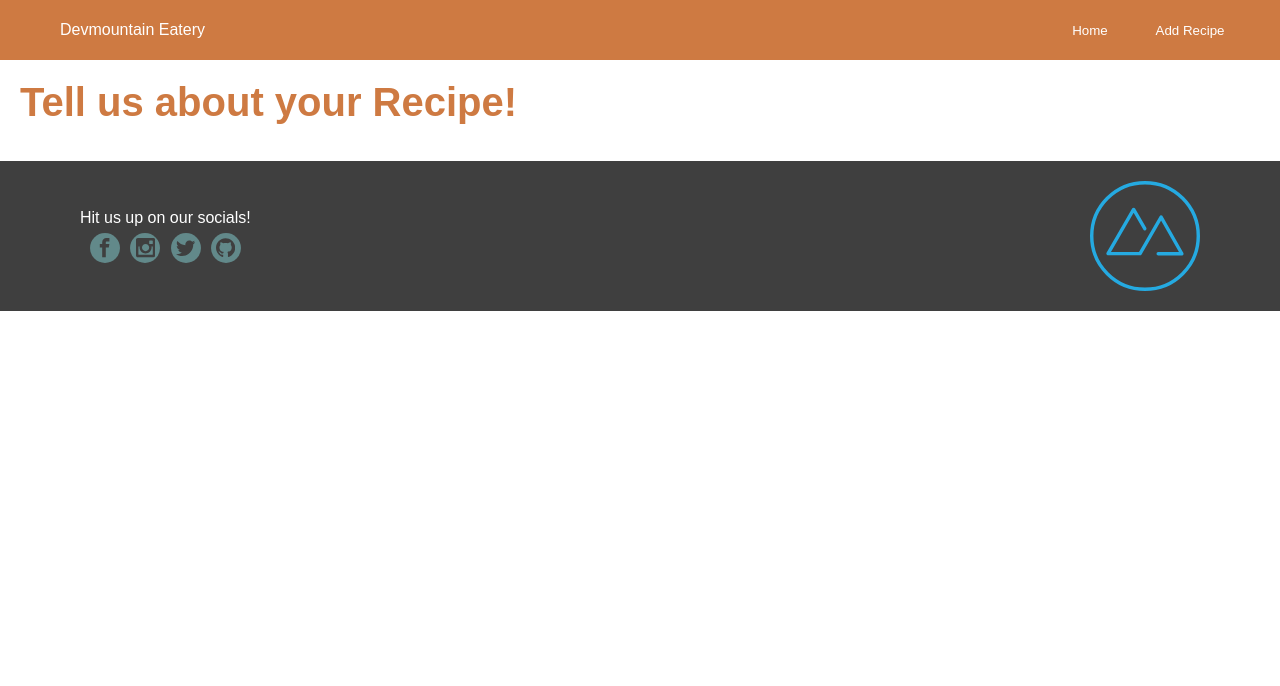
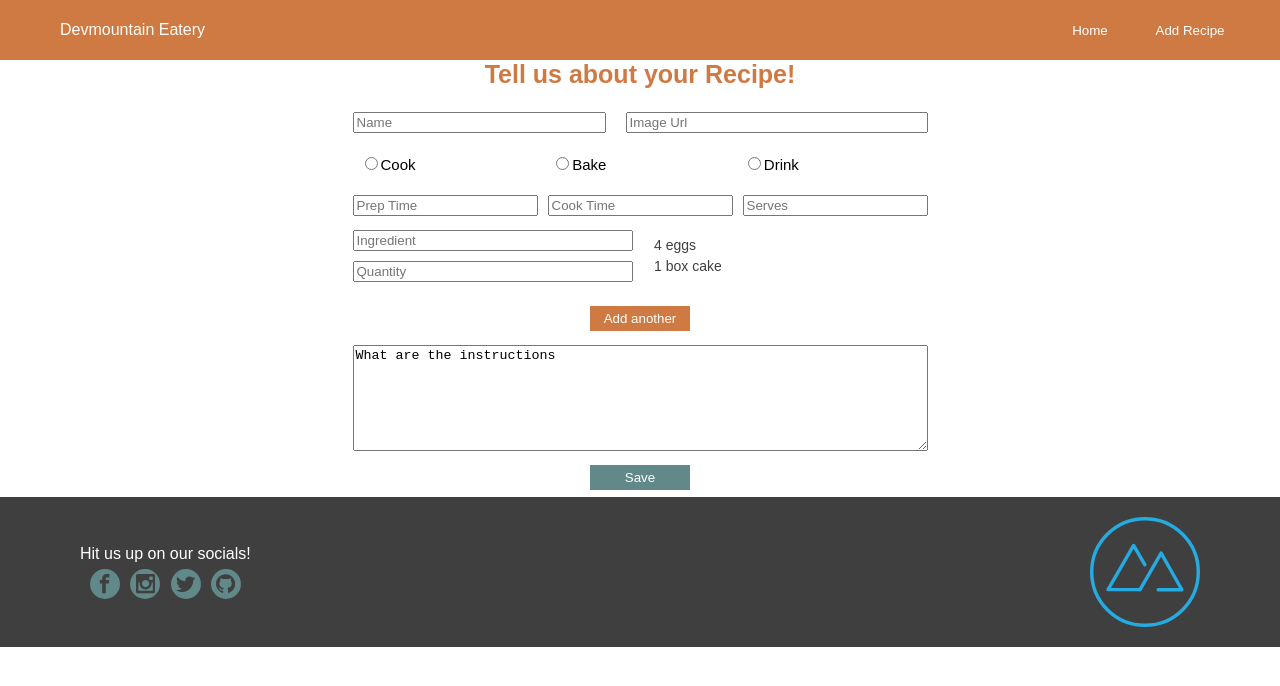
Before and after one commit to rachelspencer/Unit-3-dev-mountain-eatery, a React (Create React App) app: page /newRecipe in a window 1280 px wide. Shown: the top 686 px of the page. Built offline with nearby package versions, Linux system fonts and the light colour scheme.

Commit message:
detailed page css complete

```diff
--- a/src/App.css
+++ b/src/App.css
@@ -91,9 +91,13 @@ nav {
 	display: flex;
 	flex-direction: column;
 	align-items: center;
+	justify-content: center;
 	padding: 60px 0px;
 	text-align: center;
+	min-height: 170px;
 }
+
+/* Fonts and headings */
 
 h1 {
 	font-family: sans-serif;
@@ -113,13 +117,19 @@ h1 {
 	margin-bottom: 16px;
 }
 
+.detailed-page-headings {
+	margin-top: 10px;
+	margin-bottom: 16px;
+	text-align: center;
+}
+
 h3 {
 	font-family: sans-serif;
 	color: white;
 	margin-bottom: 16px;
 }
 
-p {
+.banner-p {
 	font-family: sans-serif;
 	color: white;
 	width: 517px;
@@ -145,8 +155,25 @@ p {
 	background-color: rgb(98, 137, 138, .5);
 }
 
+.recipe-add-btn:hover {
+	background-color: rgb(98, 137, 138, .5);
+}
+
+.orange-add-btn {
+	background-color: rgb(206, 122, 66);
+	border: none;
+	color: white;
+	cursor: pointer;
+	width: 100px;
+	padding: 5px 5px;
+}
+
+.orange-add-btn:hover {
+	background-color:rgb(206, 122, 66, .5);
+	color: black;
+}
+
 /* HomeScreen Search Bar */
-.
 
 /* Recipe card */
 .recipe-card {
@@ -158,7 +185,7 @@ p {
 	width: 100%;
 }
 
-.content-container {
+.recipe-content-container {
 	padding: 20px;
 }
 
@@ -223,3 +250,179 @@ p {
     top: 5px;
 	color:rgb(206, 122, 66);
 }
+
+  /* Details Page */
+
+.details-bottom {
+	display: flex;
+	justify-content: center;
+}
+
+.detail-content-container {
+	padding: 10px;
+	margin: 10px;
+	display: flex;
+	flex-direction: column;
+	box-shadow: 0px 3px 2px 1px rgba(0, 0, 0, .3);
+}
+
+.recipe-ingredients-card{
+	/* min-height: 320px; */
+    /* display: flex;
+    flex-direction: column; */
+    /* align-items: center; */
+    text-align:left;
+	border-radius: 2px;
+}
+
+.ingredients-list ul {
+	padding: 0;
+}
+
+.instructions-paragraph-card {
+	width: 270px;
+	min-height: 320px;
+	padding: 10px;
+	margin: 10px;
+    display: flex;
+    flex-direction: column;
+    align-items: center;
+	text-align:left;
+	border-radius: 2px;
+	box-shadow: 0px 3px 2px 1px rgba(0, 0, 0, .3);
+}
+
+.detailed-page-p {
+	color:#3f3f3f;
+}
+
+p {
+	font-family: sans-serif;
+	color:#3f3f3f;
+	margin-bottom: 5px;
+	font-weight: 100;
+	font-size: 14px;
+}
+
+li {
+
+	font-family: sans-serif;
+	color:#3f3f3f;
+	margin-bottom: 5px;
+	font-weight: 100;
+	font-size: 14px;
+	list-style: none;
+	text-align: left;
+}
+
+ul {
+	width: 162px;
+	height: auto;
+	padding: 10px;
+}
+
+.empty-ingredients {
+	color: black;
+	text-align: left;
+}
+
+/* Recipe Form */
+
+.form-container {
+	display: flex;
+	justify-content: center;
+}
+
+.form-content-container {
+	display: flex;
+	justify-content: center;
+	flex-direction: column;
+}
+
+.form-title {
+	font-size: 25px;
+	text-align: center;
+}
+.two-column-row {
+	display: flex;
+	padding: 7px;
+}
+
+.input-left  {
+	flex: 1 1 50%;
+    margin-right: 10px;
+    display: inline-block;
+}
+
+.input-left-column {
+	flex: 1 1 60%;
+    margin-bottom: 10px;
+    display: inline-block;
+}
+
+.input-right  {
+	flex: 1 1 60%;
+	display: inline-block;
+	margin-left: 10px;
+}
+
+label {
+	font-size: 15px;
+	font-family: sans-serif;
+}
+
+.radio-row {
+	display: flex;
+	padding: 7px;
+}
+
+.three-column-row {
+	flex: 1 1 30%;
+	display: inline-block;
+	padding: 7px;
+}
+
+.input-middle {
+	margin-right: 10px;
+	margin-left: 10px;
+}
+
+.ingredient-form {
+	display: flex;
+}
+
+.add-recipe-ul {
+	flex: 1 1 50%;
+	display: inline-block;
+	padding: 7px;
+}
+
+.two-column {
+	display: flex;
+	padding: 7px;
+	flex-direction: column;
+}
+
+.two-column-b {
+	display: flex;
+	padding: 7px;
+	flex-direction: column;
+	flex: 1 1 50%;
+}
+
+.add-button {
+	display: flex;
+	justify-content: center;
+	padding: 7px;
+}
+
+.one-column-row {
+	display: flex;
+	justify-content: center;
+	padding: 7px;
+}
+
+.instruction-text-area {
+	flex: 1 1 100%;
+	height: 100px;
+}
--- a/src/App.js
+++ b/src/App.js
@@ -13,7 +13,7 @@ function App() {
       <Routes>
         <Route index element={<HomeScreen />} />
         <Route path="newRecipe" element={<NewRecipeScreen />} />
-        <Route path="recipe/:id" element={<DetailScreen />}  />
+        <Route path="recipes/:recipe_id" element={<DetailScreen />}  />
       </Routes>
       <Footer />
     </div>
--- /dev/null
+++ b/src/components/Banners/Banner.jsx
@@ -0,0 +1,29 @@
+import React from "react";
+import { Link } from "react-router-dom";
+
+const Banner = ({ buttonText, description, eyebrow, recipe }) => {
+    const { image_url, recipe_name, recipe_id } = recipe;
+  return (
+    <div
+      style={{
+        background: `linear-gradient(
+          190deg,
+          rgba(0, 0, 0, 0.8),
+          rgba(0, 0, 0, 0.8)),
+          url(${image_url})`,
+        backgroundSize: "cover",
+        backgroundPosition: "center",
+      }}
+      className="banner"
+    >
+        {eyebrow && <h3>{eyebrow}</h3>}
+        {recipe_name && <h1>{recipe_name}</h1>}
+        {description && <p className="banner-p">{description}</p>}
+        {buttonText && <Link to={`recipes/${recipe_id}`}>
+          <button className="blue-btn">{buttonText}</button>
+        </Link>}
+    </div>
+  );
+};
+
+export default Banner;
--- a/src/components/detailComponents/DetailScreen.jsx
+++ b/src/components/detailComponents/DetailScreen.jsx
@@ -1,11 +1,84 @@
-import React from 'react'
+import axios from 'axios';
+import React, { useState, useEffect} from 'react'
+import Banner from '../Banners/Banner';
+import { useParams } from 'react-router-dom';
 
 const DetailScreen = () => {
+  const [recipe, setRecipe] = useState(null)
+  const { recipe_id } = useParams();
+  console.log(recipe_id)
+
+  const getRecipeById = (id) => {
+    axios
+      .get(`https://recipes.devmountain.com/recipes/${id}`)
+      .then((res) => {
+        setRecipe(res.data)
+        console.log(res.data)
+     })
+  };
+
+  // const renderIngredients = () => {
+  //   if (!recipe.ingredients.length) {
+  //     return (
+  //       <p></p>
+  //     );
+  //   }
+
+  //   return (
+  //     <ul><li></li></ul>
+  //   )
+  // }
+
+  useEffect(() => {
+    getRecipeById(recipe_id);
+  }, [recipe_id])
+
   return (
-    <section className="content-container">
-      {/* Welcome to the details page! This page will be reusable. Follow instructions to know what to do here. */}
-    </section>
-  );
+    <div>
+     {recipe && (
+        <>
+          <div className="details-top">
+            <Banner
+              recipe={recipe}
+            />
+          </div>
+          <div className="details-bottom">
+            <div className='detail-content-container'>
+              <div className='recipe-ingredients-card'>
+                <div className="recipe-details">
+                  <h2 className="medium-text detailed-page-headings">Recipe</h2>
+                  <div className='detailed-page-p'>
+                    <p>Prep Time: {recipe.prep_time}</p>
+                    <p>Cook Time: {recipe.cook_time}</p>
+                    <p>Serves: {recipe.serves}</p>
+                  </div>
+                </div>
+              </div>
+              <div className="ingredients-list">
+                <h2 className="medium-text detailed-page-headings">Ingredients</h2>
+                {
+                  recipe.ingredients.length
+                    ? (
+                      <ul>
+                        {recipe.ingredients.map((ingredient) => <li key={recipe.ingredients.ingredient_id}>{ingredient.ingredient}</li>)}
+                      </ul>
+                    ) : (
+                      <p className='empty-ingredients'>No ingredients</p>
+                    )
+                }
+              </div>
+            </div>
+            <div className='instructions-paragraph-card'>
+              <h2 className="medium-text detailed-page-headings">Instructions</h2>
+              <div className='detailed-page-p'>
+                <p>{recipe.instructions}</p>
+              </div>
+            </div>
+          </div>
+        </>
+      )}
+    </div>
+  )
 };
 
 export default DetailScreen;
--- a/src/components/homeComponents/HomeScreen.jsx
+++ b/src/components/homeComponents/HomeScreen.jsx
@@ -1,5 +1,5 @@
 import React from 'react';
-import AdBanner from './AdBanner';
+import Banner from '../Banners/Banner';
 import RecipeCard from '../componentCards/RecipeCard';
 import SearchBar from './SearchBar';
 import { useState, useEffect } from 'react';
@@ -28,8 +28,14 @@ const HomeScreen = () => {
 
   return (
     <div >
-      <AdBanner />
-      <div className="content-container">
+      {recipes[2] &&
+      <Banner
+        eyebrow={"New Recipe"}
+        recipe={recipes[2]}
+        description={"Looks delicious right! Become your own master chef and re-create this yourself. Happy food making!"}
+        buttonText= {"Check it out"}
+      />}
+      <div className="recipe-content-container">
         <div className='search-bar-container'>
           <SearchBar handleSubmit={handleSubmit} />
         </div>
--- a/src/components/newRecipeComponents/NewRecipeScreen.jsx
+++ b/src/components/newRecipeComponents/NewRecipeScreen.jsx
@@ -2,9 +2,57 @@ import React from "react";
 
 const NewRecipeScreen = () => {
   return (
-    <section className="content-container">
-      <h1>Tell us about your Recipe!</h1>
-      {/* Here you will have a large form. Be prepared, part 4 will have you build this form in detail, and part 5 will have you style it. Do your best! */}
+    <section className="form-container">
+      <div>
+        <h1 className="form-title">Tell us about your Recipe!</h1>
+        <form className="form-content-container">
+          <div className="two-column-row">
+              <input className="input-left" placeholder="Name" name="name" />
+              <input className="input-right" placeholder="Image Url" name="imageURL" />
+            </div>
+            <div className="radio-row">
+              <div className="three-column-row" >
+                <input name="cook-category" type="radio" value="cook" id="cook"/>
+                <label for="cook">Cook</label>
+              </div>
+              <div className="three-column-row">
+                <input  name="cook-category" type="radio"  value="bake" id="bake"/>
+                <label for="bake">Bake</label>
+              </div>
+              <div className="three-column-row">
+                <input  name="cook-category" type="radio" value="drink" id="drink"/>
+                <label for="drink">Drink</label>
+              </div>
+
+            </div>
+            <div className="three-column-row">
+              <input placeholder="Prep Time" name="prepTime" />
+              <input className="input-middle" placeholder="Cook Time" name="cookTime" />
+              <input placeholder="Serves" name="serves" />
+            </div>
+            <div className="ingredient-form">
+              <div className="two-column-b">
+                <input className="input-left-column" placeholder="Ingredient" name="ingredient" />
+                <input className="input-left-column" placeholder="Quantity" name="quantity" />
+              </div>
+              <div className="two-column-b">
+                <ul className="add-recipe-ul">
+                  <li>4 eggs</li>
+                  <li>1 box cake</li>
+                </ul>
+              </div>
+          </div>
+          <div className="add-button">
+              <button className="orange-add-btn">Add another</button>
+          </div>
+          <div className="one-column-row">
+            <textarea className="instruction-text-area">What are the instructions</textarea>
+          </div>
+          <div className="one-column-row">
+            <button className="blue-btn recipe-add-btn">Save</button>
+          </div>
+        </form>
+      </div>
     </section>
   );
 };
```
Also changed, not shown: src/components/componentCards/RecipeCard.jsx (+8 -3 lines), src/components/detailComponents/DetailBanner.jsx (added, +23 -0 lines). Lines whose indentation alone changed are shown as unchanged.
